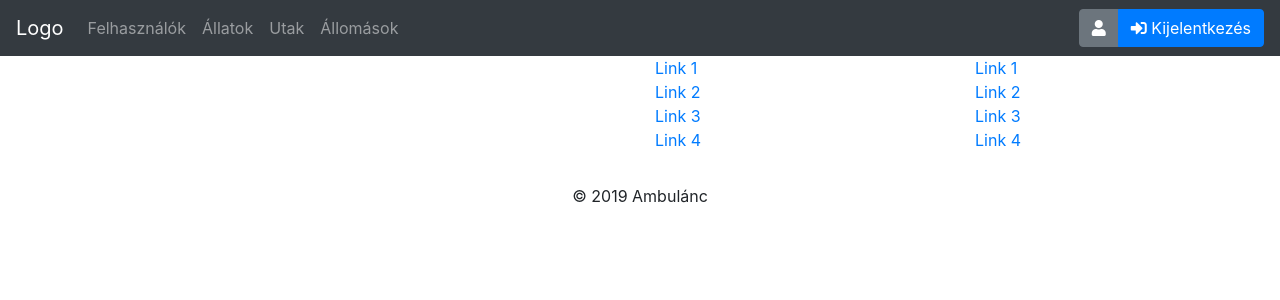
After one commit to bozsikarmand/ambulanc-gyak, a PHP site: page /protected/userprofile.php in a window 1280 px wide. The commit adds this page. Shown: the top 300 px of the page. Run offline with PHP 8.4, Linux system fonts and the light colour scheme.

```diff
--- /dev/null
+++ b/core/authentication/authentication.php
@@ -0,0 +1,3 @@
+<?php
+
+require_once ("../database/config.php");
--- /dev/null
+++ b/core/database/config.php
@@ -0,0 +1,6 @@
+<?php
+
+$DATABASE_HOST = 'localhost';
+$DATABASE_USER = 'root';
+$DATABASE_PASS = '';
+$DATABASE_NAME = 'ambulanc';
--- a/login.php
+++ b/login.php
@@ -12,7 +12,7 @@
     </style>
 </head>
 <body>
-    <form class="form-signin">
+    <form class="form-signin" action="core/authentication/authentication.php">
         <div class="text-center mb-4">
             <h1 class="h3 mb-3 font-weight-normal">Kérlek jelentkezz be!</h1>
         </div>
--- /dev/null
+++ b/protected/userprofile.php
@@ -0,0 +1,99 @@
+<!DOCTYPE html>
+<html lang="en">
+<head>
+    <meta name="viewport" content="width=device-width, initial-scale=1">
+    <meta charset="UTF-8">
+    <title>Főoldal</title>
+    <link rel="stylesheet" href="../assets/css/bootstrap.min.css">
+    <link rel="stylesheet" href="../assets/fonts/fontawesome/css/all.min.css">
+</head>
+<body>
+<div class="container-fullwidth">
+    <nav class="navbar navbar-expand-sm bg-dark navbar-dark fixed-top">
+        <a class="navbar-brand" href="#">Logo</a>
+        <button class="navbar-toggler" type="button" data-toggle="collapse" data-target="#collapsibleNavbar">
+            <span class="navbar-toggler-icon"></span>
+        </button>
+        <div class="collapse navbar-collapse" id="collapsibleNavbar">
+            <div class="navbar-nav">
+                <a class="nav-item">
+                    <a class="nav-link" href="#">Felhasználók</a>
+                </a>
+                <a class="nav-item">
+                    <a class="nav-link" href="#">Állatok</a>
+                </a>
+                <a class="nav-item">
+                    <a class="nav-link" href="#">Utak</a>
+                </a>
+                <a class="nav-item">
+                    <a class="nav-link" href="#">Állomások</a>
+                </a>
+            </div>
+            <div class="navbar-nav ml-auto">
+                <div class="btn-group">
+                    <a href="#" class="btn btn-secondary">
+                        <i class="fas fa-user"></i>
+                    </a>
+                    <a href="#" class="btn btn-primary">
+                        <i class="fas fa-sign-in-alt"></i> Kijelentkezés
+                    </a>
+                </div>
+            </div>
+        </div>
+    </nav>
+
+    <footer class="page-footer font-small blue pt-4">
+        <div class="container-fluid text-center text-md-left">
+            <div class="row">
+                <div class="col-md-6 mt-md-0 mt-3">
+                    <h5 class="text-uppercase"></h5>
+                    <p></p>
+                </div>
+                <hr class="clearfix w-100 d-md-none pb-3">
+                <div class="col-md-3 mb-md-0 mb-3">
+                    <h5 class="text-uppercase">Linkek</h5>
+                    <ul class="list-unstyled">
+                        <li>
+                            <a href="#">Link 1</a>
+                        </li>
+                        <li>
+                            <a href="#">Link 2</a>
+                        </li>
+                        <li>
+                            <a href="#">Link 3</a>
+                        </li>
+                        <li>
+                            <a href="#">Link 4</a>
+                        </li>
+                    </ul>
+                </div>
+                <div class="col-md-3 mb-md-0 mb-3">
+                    <h5 class="text-uppercase">Linkek</h5>
+                    <ul class="list-unstyled">
+                        <li>
+                            <a href="#">Link 1</a>
+                        </li>
+                        <li>
+                            <a href="#">Link 2</a>
+                        </li>
+                        <li>
+                            <a href="#">Link 3</a>
+                        </li>
+                        <li>
+                            <a href="#">Link 4</a>
+                        </li>
+                    </ul>
+                </div>
+            </div>
+        </div>
+
+        <div class="footer-copyright text-center py-3">© 2019 Ambulánc
+            <a href="#"></a>
+        </div>
+    </footer>
+</div>
+<script src="../assets/js/jquery-3.3.1.slim.min.js"></script>
+<script src="../assets/js/popper.min.js"></script>
+<script src="../assets/js/bootstrap.min.js"></script>
+</body>
+</html>
```
